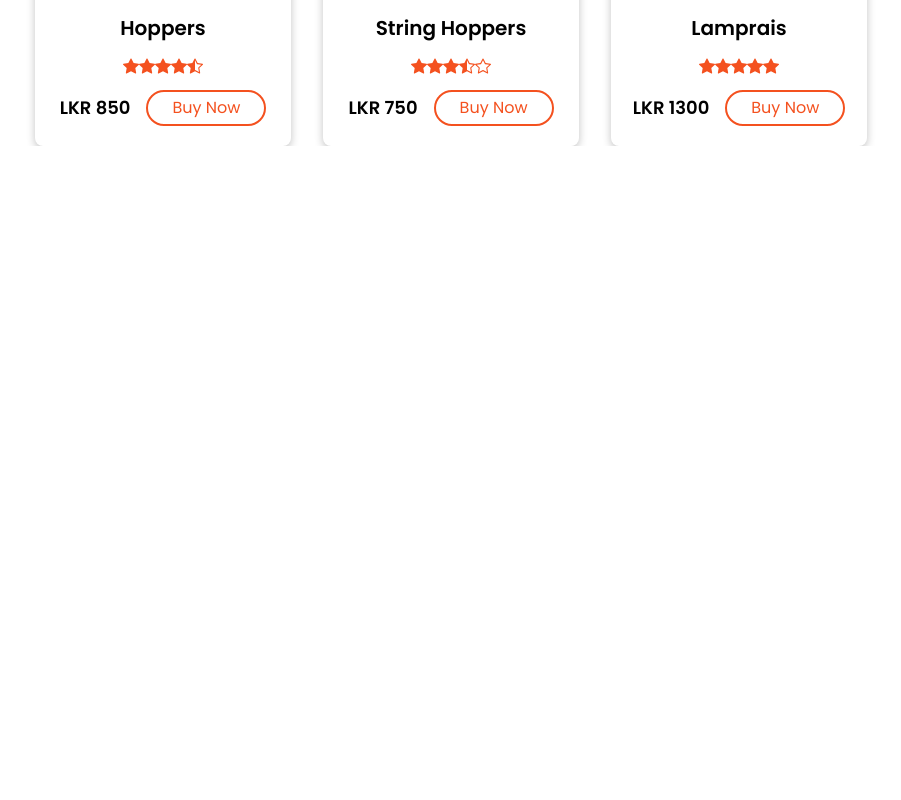
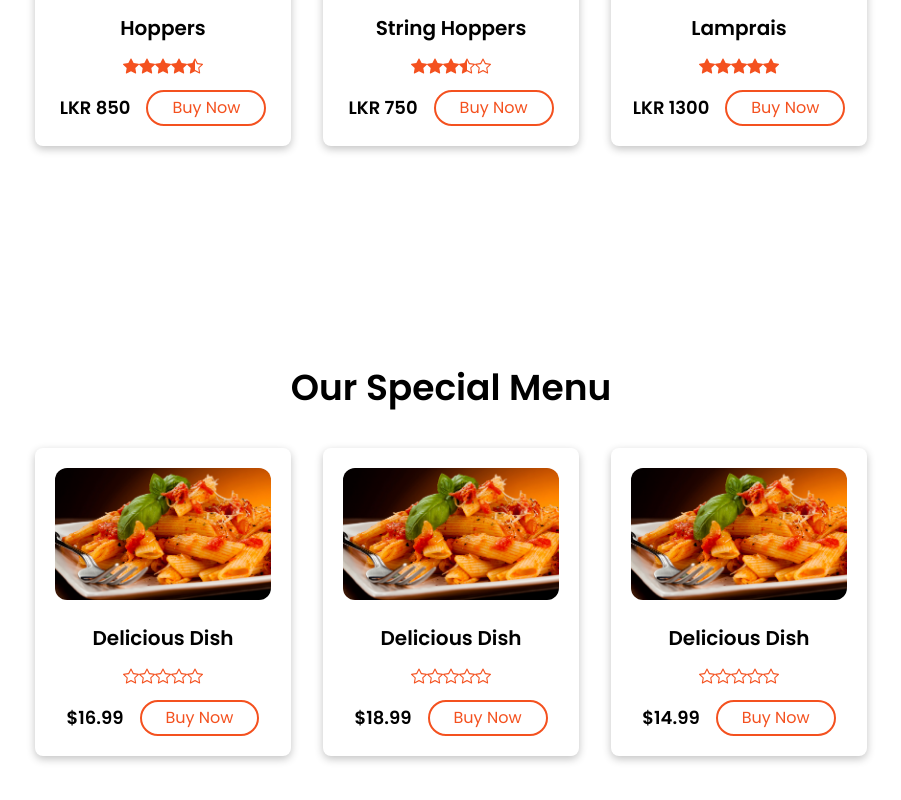
Before and after one commit to ashennkalhara/Website-Frontend, a React (Vite) app in the folder restaurent-website/: page / in a window 1280 px wide. Shown: the part 2446-3246 px from the top of the page, without its empty margins (189-1090 px from the left). Before the commit the page ends 2592 px from the top, so only its background shows below. Built offline with nearby package versions, Linux system fonts and the light colour scheme.

Commit message:
Menu completed

```diff
--- a/restaurent-website/src/App.jsx
+++ b/restaurent-website/src/App.jsx
@@ -3,6 +3,7 @@ import Navbar from './components/Navbar';
 import Home from './components/Home';
 import About from "./components/About";
 import Dishes from './components/Dishes';
+import Menu from "./components/Menu";
 
 
 const App = () => {
@@ -23,6 +24,9 @@ const App = () => {
           <Dishes />
         </div>
 
+        <div id="menu">
+          <Menu />
+        </div>
 
 
       </main>
--- /dev/null
+++ b/restaurent-website/src/components/Menu.jsx
@@ -0,0 +1,23 @@
+import React from "react";
+import DishesCard from "../layouts/DishesCard";
+import menu1 from "../assets/img/menu1.jpg";
+import menu2 from "../assets/img/menu2.jpg";
+import menu3 from "../assets/img/menu3.jpg";
+
+const Menu = () => {
+  return (
+    <div className="min-h-screen flex flex-col justify-center items-center lg:px-32 px-5">
+      <h1 className=" text-4xl font-semibold text-center lg:pt-8 pt-24 pb-10">
+        Our Special Menu
+      </h1>
+
+      <div className=" flex flex-wrap gap-8 justify-center">
+        <DishesCard img={menu1} title="Delicious Dish" price="$16.99" />
+        <DishesCard img={menu2} title="Delicious Dish" price="$18.99" />
+        <DishesCard img={menu3} title="Delicious Dish" price="$14.99" />
+      </div>
+    </div>
+  );
+};
+
+export default Menu;
```
